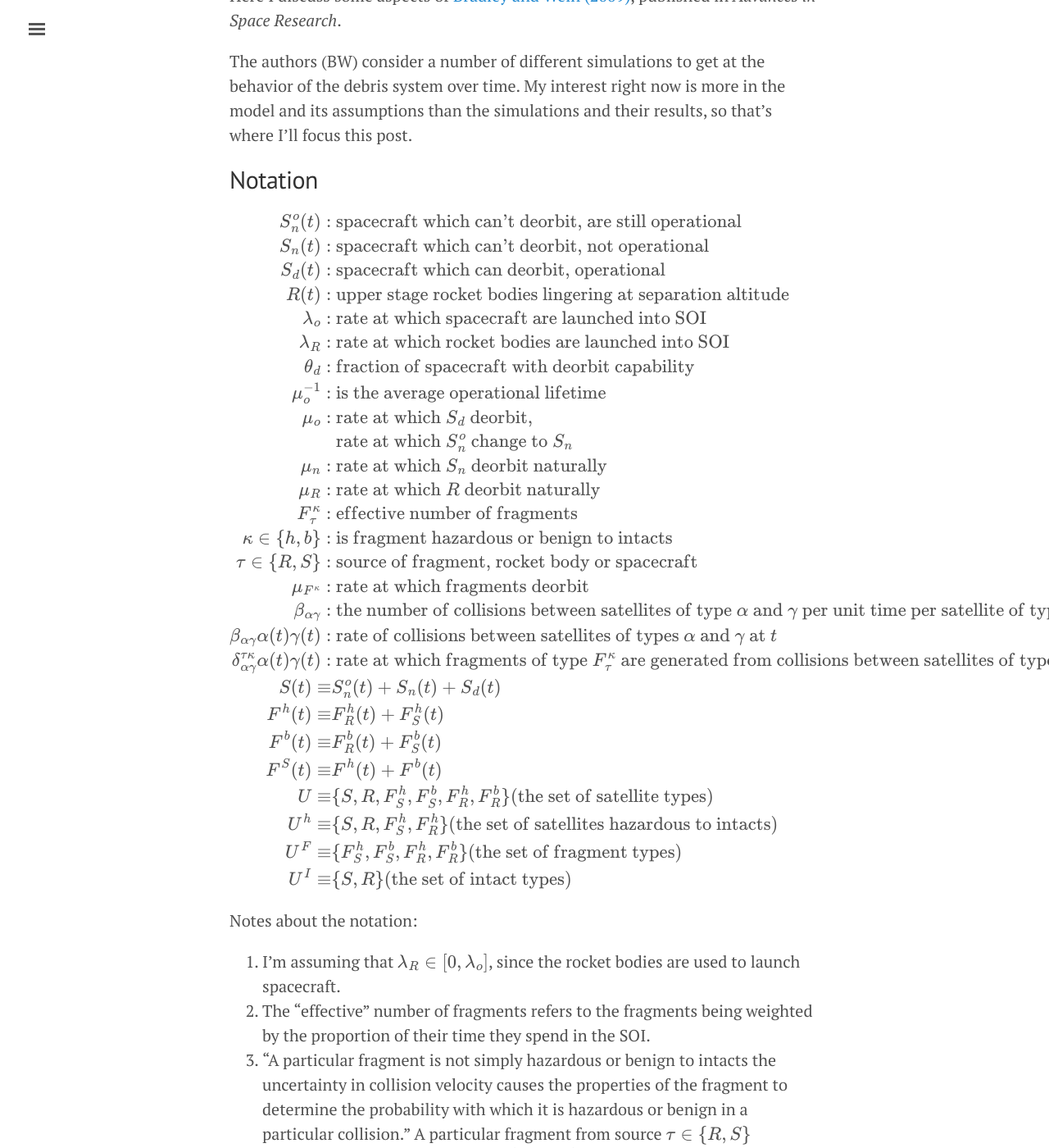
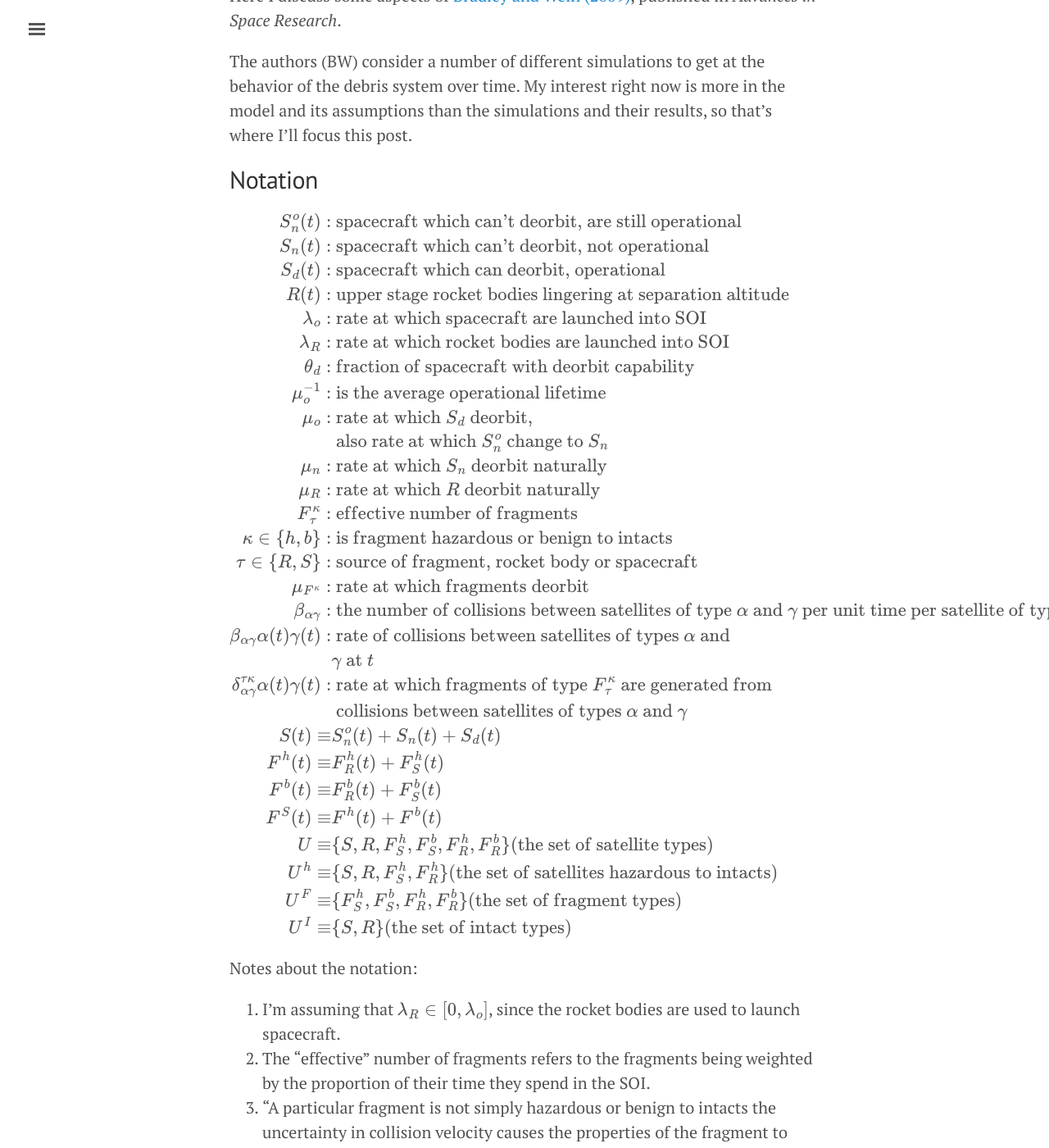
Before and after one commit to akhilrao/akhilrao.github.io, a Jekyll site: the page built from _posts/2016-07-29-paper-review-bradley-wein-space debris.md, in a window 1280 px wide and 1400 px high, scrolled down 302 px. Shown: the whole window at 82% size. Built offline with Jekyll 4.4.1, drawn with Linux system fonts in a browser that asks for light colours; formulas are drawn with MathJax 3; some of the changed text lies outside the part shown.

Commit message:
mathjax fixes -____-

```diff
--- a/_posts/2016-07-29-paper-review-bradley-wein-space debris.md
+++ b/_posts/2016-07-29-paper-review-bradley-wein-space debris.md
@@ -26,7 +26,7 @@ R(t):& \text{ upper stage rocket bodies lingering at separation altitude}  \cr
 \theta_d:& \text{ fraction of spacecraft with deorbit capability}  \cr
 \mu^{-1}_o:& \text{ is the average operational lifetime} \cr
 \mu_o:& \text{ rate at which } S_d \text{ deorbit,}  \cr
-& \text{ rate at which } S_n^o \text{ change to } S_n \cr
+& \text{ also rate at which } S_n^o \text{ change to } S_n \cr
 \mu_n:& \text{ rate at which } S_n \text{ deorbit naturally} \cr
 \mu_R:& \text{ rate at which } R \text{ deorbit naturally} \cr
 F^{\kappa}_{\tau}:& \text{ effective number of fragments} \cr
@@ -34,8 +34,10 @@ F^{\kappa}_{\tau}:& \text{ effective number of fragments} \cr
 \tau \in \{ R, S \}:& \text{ source of fragment, rocket body or spacecraft } \cr
 \mu_{F^{\kappa}}:& \text{ rate at which fragments deorbit} \cr
 \beta_{\alpha \gamma}:& \text{ the number of collisions between satellites of type } \alpha \text{ and } \gamma \text{ per unit time per satellite of type } \alpha \text{ per satellite of type } \gamma   \text{, where } \alpha, \gamma \in \{ S, R, F^{\kappa}_{\tau} \} \cr
-\beta_{\alpha \gamma} \alpha(t) \gamma(t):& \text{ rate of collisions between satellites of types } \alpha \text{ and } \gamma \text{ at } t \cr
-\delta_{\alpha \gamma}^{\tau \kappa}\alpha(t) \gamma(t):& \text{ rate at which fragments of type } F^{\kappa}_{\tau} \text{ are generated from collisions between satellites of types } \alpha \text{ and } \gamma \cr
+\beta_{\alpha \gamma} \alpha(t) \gamma(t):& \text{ rate of collisions between satellites of types } \alpha \text{ and } \cr
+& \gamma \text{ at } t \cr
+\delta_{\alpha \gamma}^{\tau \kappa}\alpha(t) \gamma(t):& \text{ rate at which fragments of type } F^{\kappa}_{\tau} \text{ are generated from } \cr
+& \text{ collisions between satellites of types } \alpha \text{ and } \gamma \cr
 S(t) \equiv& S_n^o(t) + S_n(t) + S_d(t) \cr
 F^h(t) \equiv& F^h_R(t) + F^h_S(t) \cr
 F^b(t) \equiv& F^b_R(t) + F^b_S(t) \cr
@@ -47,6 +49,7 @@ U^I \equiv& \{S, R \} (\text{the set of intact types}) \cr
 \end{align}$$
 
 Notes about the notation:
+
 1. I'm assuming that $$\lambda_R \in [0, \lambda_o]$$, since the rocket bodies are used to launch spacecraft.
 2. The "effective" number of fragments refers to the fragments being weighted by the proportion of their time they spend in the SOI.
 3. "A particular fragment is not simply hazardous or benign to intacts the uncertainty in collision velocity causes the properties of the fragment to determine the probability with which it is hazardous or benign in a particular collision." A particular fragment from source $$\tau \in \{ R, S \}$$ increases the effective numbers $$F^h_{\tau}$$ and $$F^b_{\tau}$$ by quantites that sum to 1.
@@ -71,8 +74,8 @@ For the equilibrium analysis, they define some new parameters in order to simpli
 $$\begin{align}
 \beta_{II} =& \max \beta_{\alpha \gamma} \cr
 \beta_{IF} =& \max \beta_{\alpha \zeta} \cr
-\mu_I =& \min & \{ \{ \text{if } \lambda_R >0, \mu_R; \text{ else } \infty \}, \cr
-& & \{ \text{if } \theta_d <1, \mu_n; \text{ else } \infty \},\mu_o \} \cr
+\mu_I =& \min \{ \{ \text{if } \lambda_R >0, \mu_R; \text{ else } \infty \}, \cr
+&    \{ \text{if } \theta_d <1, \mu_n; \text{ else } \infty \},\mu_o \} \cr
 \lambda_I =& \lambda_R + \lambda_o \cr
 \frac{\delta_{II}}{\beta_{II}} =& \frac{\delta_{IF}}{\beta_{IF}} = \max \left { \max \frac{\delta_{\alpha \gamma}^{\tau \kappa}}{2\beta_{\alpha \gamma}} , \max \frac{\delta_{\alpha \zeta}^{\tau \kappa}}{\beta_{\alpha \zeta}} \right }
 \mu_F =& \min_{\alpha \in U^F} \mu_{\alpha}
```
